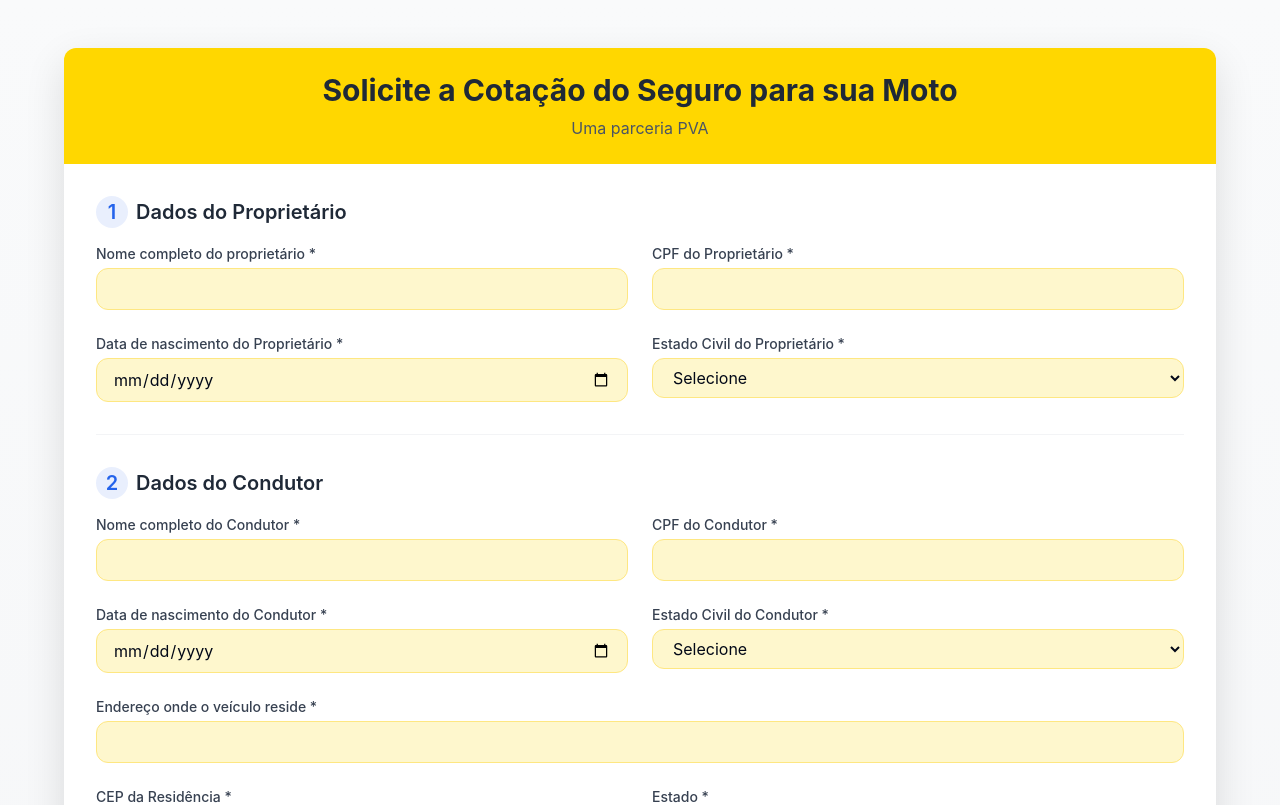
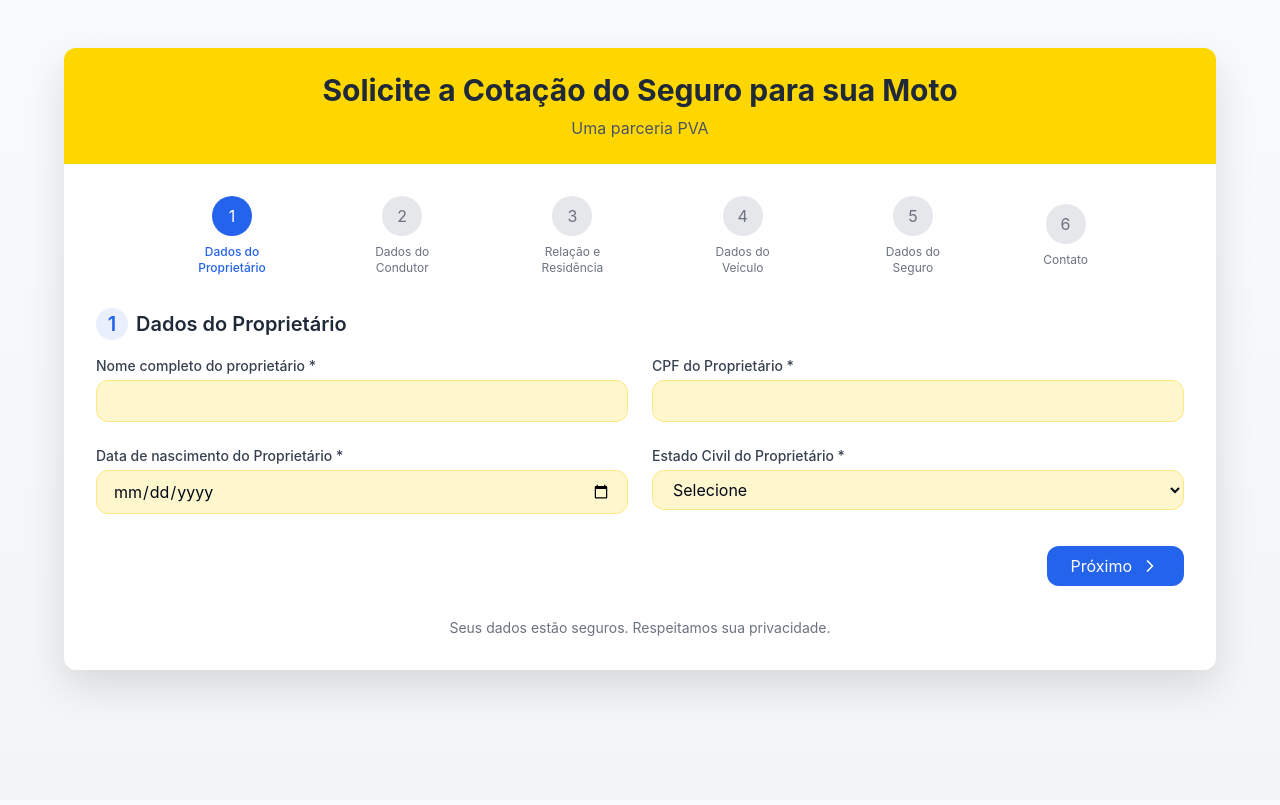
Before and after one commit to rafaelcantarelli/seguro-duas-rodas-lp, a React (Vite) app: page /formulario-seguro in a window 1280 px wide. Shown: the top 805 px of the page. Built offline with nearby package versions, Linux system fonts and the light colour scheme.

Commit message:
Improve form usability
Implement changes to enhance the form's usability.

```diff
--- a/src/index.css
+++ b/src/index.css
@@ -1,3 +1,4 @@
+
 @tailwind base;
 @tailwind components;
 @tailwind utilities;
@@ -125,4 +126,13 @@
   .submit-button {
     @apply bg-success hover:bg-success-dark text-white py-3 px-8 rounded-lg font-medium shadow-sm transition-all duration-300 hover:shadow-md hover:scale-[1.02] active:scale-[0.98];
   }
+
+  /* Estilos adicionais para o formulário em etapas */
+  .step-indicator {
+    @apply transition-all duration-300 ease-in-out;
+  }
+
+  .step-content {
+    @apply transition-all duration-300 ease-in-out;
+  }
 }
--- a/src/pages/FormularioSeguro.tsx
+++ b/src/pages/FormularioSeguro.tsx
@@ -2,11 +2,14 @@
 import React, { useState } from "react";
 import { useNavigate } from "react-router-dom";
 import { toast } from "sonner";
-import { ChevronDown, ChevronUp, ArrowRight, Send } from "lucide-react";
+import { ChevronDown, ChevronUp, ArrowRight, Send, ChevronLeft, ChevronRight } from "lucide-react";
 
 const FormularioSeguro = () => {
   const navigate = useNavigate();
   const [isSubmitting, setIsSubmitting] = useState(false);
+  const [currentStep, setCurrentStep] = useState(1);
+  const totalSteps = 6;
+
   const [formData, setFormData] = useState({
     // Dados do proprietário
     nomeProprietario: "",
@@ -91,17 +94,68 @@ const FormularioSeguro = () => {
     }
   };
 
+  const nextStep = () => {
+    if (currentStep < totalSteps) {
+      setCurrentStep(currentStep + 1);
+      window.scrollTo(0, 0);
+    }
+  };
+
+  const prevStep = () => {
+    if (currentStep > 1) {
+      setCurrentStep(currentStep - 1);
+      window.scrollTo(0, 0);
+    }
+  };
+
+  const getStepTitle = (step: number) => {
+    switch (step) {
+      case 1: return "Dados do Proprietário";
+      case 2: return "Dados do Condutor";
+      case 3: return "Relação e Residência";
+      case 4: return "Dados do Veículo";
+      case 5: return "Dados do Seguro";
+      case 6: return "Contato";
+      default: return "";
+    }
+  };
+
+  const renderStepIndicator = () => {
     return (
-    <div className="min-h-screen py-12 px-4 bg-gradient-to-b from-gray-50 to-gray-100">
-      <div className="form-container">
-        <div className="form-header">
-          <h1 className="text-2xl md:text-3xl font-bold text-gray-800">Solicite a Cotação do Seguro para sua Moto</h1>
-          <p className="text-gray-600 mt-2">Uma parceria PVA</p>
+      <div className="flex items-center justify-between mb-8 w-full max-w-4xl mx-auto">
+        {Array.from({ length: totalSteps }).map((_, index) => (
+          <div key={index} className="flex flex-col items-center">
+            <div
+              className={`w-10 h-10 rounded-full flex items-center justify-center ${
+                index + 1 === currentStep
+                  ? 'bg-primary text-white'
+                  : index + 1 < currentStep
+                    ? 'bg-gold text-black'
+                    : 'bg-gray-200 text-gray-500'
+              }`}
+            >
+              {index + 1}
             </div>
+            <span className={`text-xs mt-2 text-center max-w-[80px] ${
+              index + 1 === currentStep
+                ? 'text-primary font-medium'
+                : index + 1 < currentStep
+                  ? 'text-gold'
+                  : 'text-gray-500'
+            }`}>
+              {getStepTitle(index + 1)}
+            </span>
+          </div>
+        ))}
+      </div>
+    );
+  };
 
-        <form onSubmit={handleSubmit} className="space-y-8">
-          {/* Seção 1: Dados do Proprietário */}
-          <div className="form-section">
+  const renderStep = () => {
+    switch (currentStep) {
+      case 1:
+        return (
+          <div className="form-section animate-fade-in">
             <h2 className="text-xl font-semibold text-gray-800 mb-4 flex items-center">
               <span className="bg-primary/10 text-primary w-8 h-8 flex items-center justify-center rounded-full mr-2">1</span>
               Dados do Proprietário
@@ -166,11 +220,10 @@ const FormularioSeguro = () => {
               </div>
             </div>
           </div>
-
-          <div className="form-divider"></div>
-
-          {/* Seção 2: Dados do Condutor */}
-          <div className="form-section">
+        );
+      case 2:
+        return (
+          <div className="form-section animate-fade-in">
             <h2 className="text-xl font-semibold text-gray-800 mb-4 flex items-center">
               <span className="bg-primary/10 text-primary w-8 h-8 flex items-center justify-center rounded-full mr-2">2</span>
               Dados do Condutor
@@ -278,11 +331,10 @@ const FormularioSeguro = () => {
               </div>
             </div>
           </div>
-
-          <div className="form-divider"></div>
-
-          {/* Seção 3: Relação e Residência */}
-          <div className="form-section">
+        );
+      case 3:
+        return (
+          <div className="form-section animate-fade-in">
             <h2 className="text-xl font-semibold text-gray-800 mb-4 flex items-center">
               <span className="bg-primary/10 text-primary w-8 h-8 flex items-center justify-center rounded-full mr-2">3</span>
               Relação e Residência
@@ -410,11 +462,10 @@ const FormularioSeguro = () => {
               </div>
             </div>
           </div>
-
-          <div className="form-divider"></div>
-
-          {/* Seção 4: Dados do Veículo */}
-          <div className="form-section">
+        );
+      case 4:
+        return (
+          <div className="form-section animate-fade-in">
             <h2 className="text-xl font-semibold text-gray-800 mb-4 flex items-center">
               <span className="bg-primary/10 text-primary w-8 h-8 flex items-center justify-center rounded-full mr-2">4</span>
               Dados do Veículo
@@ -503,11 +554,10 @@ const FormularioSeguro = () => {
               </div>
             </div>
           </div>
-
-          <div className="form-divider"></div>
-
-          {/* Seção 5: Dados do Seguro */}
-          <div className="form-section">
+        );
+      case 5:
+        return (
+          <div className="form-section animate-fade-in">
             <h2 className="text-xl font-semibold text-gray-800 mb-4 flex items-center">
               <span className="bg-primary/10 text-primary w-8 h-8 flex items-center justify-center rounded-full mr-2">5</span>
               Dados do Seguro
@@ -579,11 +629,10 @@ const FormularioSeguro = () => {
               </div>
             </div>
           </div>
-
-          <div className="form-divider"></div>
-
-          {/* Seção 6: Contato */}
-          <div className="form-section">
+        );
+      case 6:
+        return (
+          <div className="form-section animate-fade-in">
             <h2 className="text-xl font-semibold text-gray-800 mb-4 flex items-center">
               <span className="bg-primary/10 text-primary w-8 h-8 flex items-center justify-center rounded-full mr-2">6</span>
               Contato
@@ -617,11 +666,40 @@ const FormularioSeguro = () => {
               </div>
             </div>
           </div>
+        );
+      default:
+        return null;
+    }
+  };
 
-          <div className="text-center mt-10">
+  const renderButtons = () => (
+    <div className="flex justify-between mt-8">
+      {currentStep > 1 ? (
+        <button
+          type="button"
+          onClick={prevStep}
+          className="flex items-center px-6 py-2 bg-gray-200 hover:bg-gray-300 text-gray-700 rounded-lg transition-all duration-200"
+        >
+          <ChevronLeft className="mr-2 h-5 w-5" />
+          Anterior
+        </button>
+      ) : (
+        <div></div>
+      )}
+
+      {currentStep < totalSteps ? (
+        <button
+          type="button"
+          onClick={nextStep}
+          className="flex items-center px-6 py-2 bg-primary hover:bg-primary/90 text-white rounded-lg transition-all duration-200 ml-auto"
+        >
+          Próximo
+          <ChevronRight className="ml-2 h-5 w-5" />
+        </button>
+      ) : (
         <button
           type="submit"
-              className={`submit-button flex items-center justify-center mx-auto ${isSubmitting ? 'opacity-75 cursor-not-allowed' : ''}`}
+          className={`submit-button flex items-center justify-center ${isSubmitting ? 'opacity-75 cursor-not-allowed' : ''}`}
           disabled={isSubmitting}
         >
           {isSubmitting ? (
@@ -639,7 +717,23 @@ const FormularioSeguro = () => {
             </>
           )}
         </button>
+      )}
     </div>
+  );
+
+  return (
+    <div className="min-h-screen py-12 px-4 bg-gradient-to-b from-gray-50 to-gray-100">
+      <div className="form-container">
+        <div className="form-header">
+          <h1 className="text-2xl md:text-3xl font-bold text-gray-800">Solicite a Cotação do Seguro para sua Moto</h1>
+          <p className="text-gray-600 mt-2">Uma parceria PVA</p>
+        </div>
+
+        {renderStepIndicator()}
+
+        <form onSubmit={handleSubmit} className="space-y-8">
+          {renderStep()}
+          {renderButtons()}
         </form>
 
         <div className="text-center mt-8 text-sm text-gray-500">
```
Lines whose indentation alone changed are shown as unchanged.
